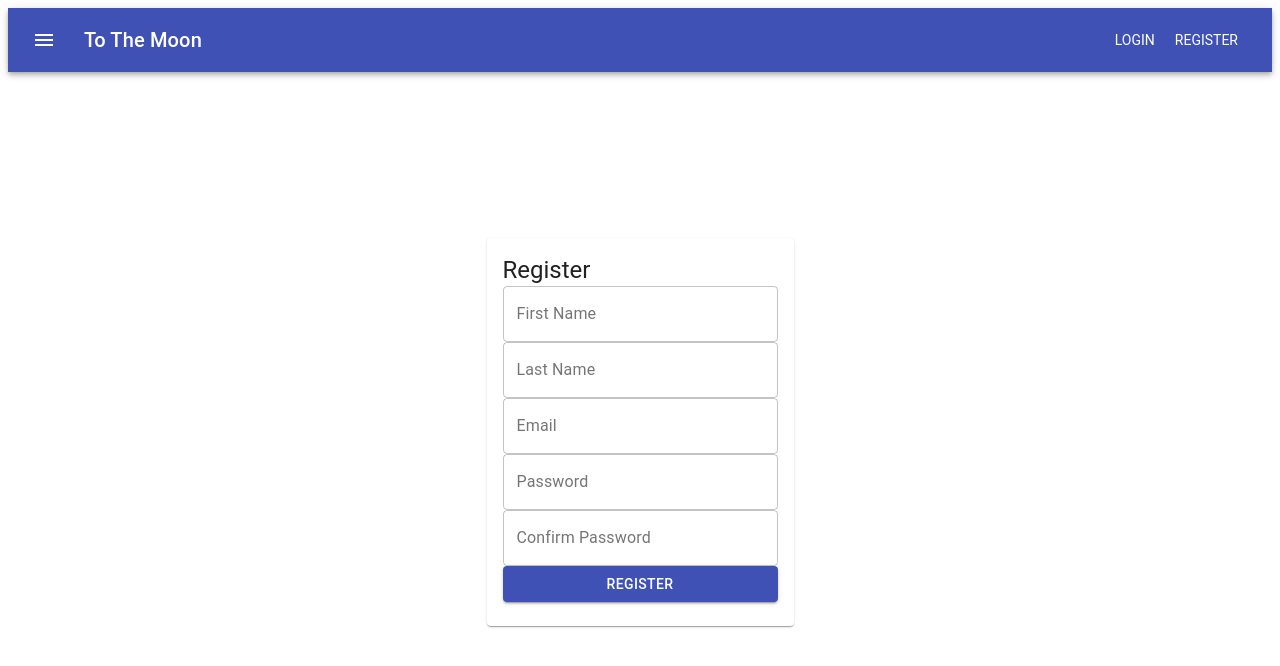
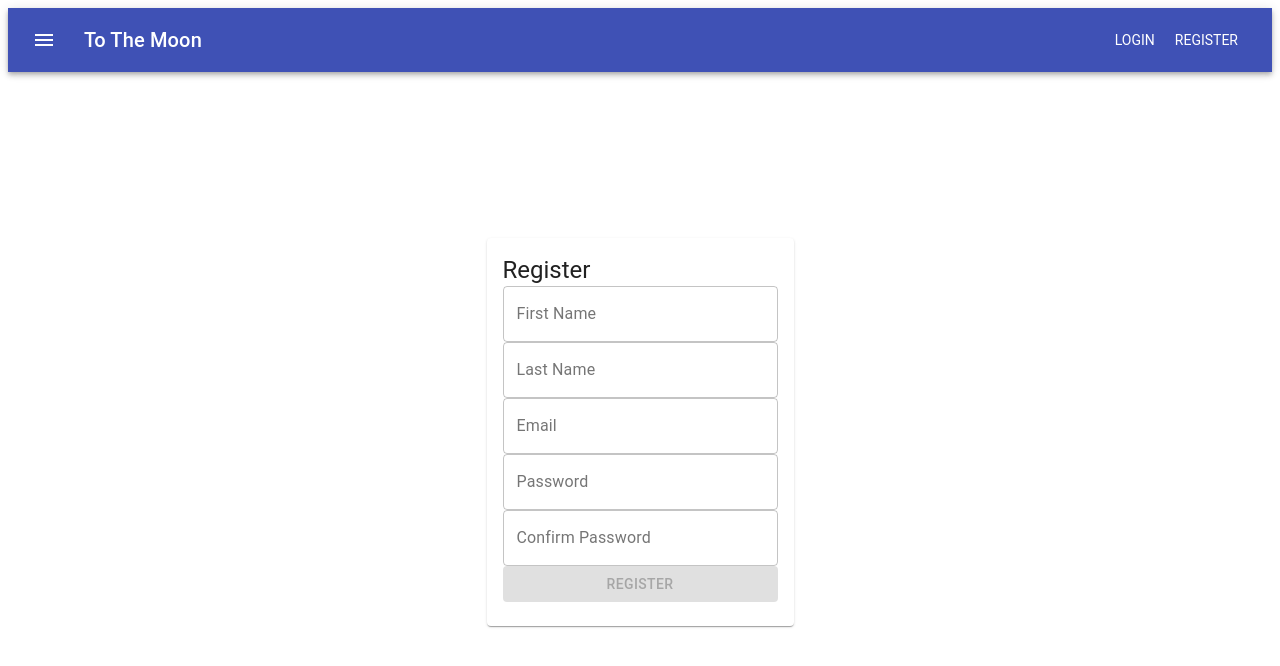
Before and after one commit to Tly1001/ToTheMoon, a React (Create React App) app in the folder frontend/: page /register in a window 1280 px wide. Shown: the top 666 px of the page. Built offline with nearby package versions, Linux system fonts and the light colour scheme.

Commit message:
Added validations for registration form. Added axios.post for registration.

```diff
--- a/frontend/src/components/auth/Register.js
+++ b/frontend/src/components/auth/Register.js
@@ -1,4 +1,5 @@
 import React from 'react'
+import { registerUser } from '../../lib/api'
 import { makeStyles } from '@material-ui/core/styles'
 import Box from '@material-ui/core/Box'
 import Button from '@material-ui/core/Button'
@@ -38,10 +39,27 @@ const Register = () => {
     setState(newState)
   }
 
-  const activating = (data) => {
-    Object.values(data)
-      // .map(val => !!val)
+  const isUnregistrable = () => {
+    // console.log('This is isRegistrable', !Object.values(state.formData)
+    //   .every(val => !!val === true))
+    return !Object.values(state.formData)
       .every(val => !!val === true)
+  }
+
+  const isUnequal = (data) => {
+    // console.log(!(data.password === data.passwordConfirmation))
+    return !(data.password === data.passwordConfirmation)
+  }
+
+  const handleSubmit = async event => {
+    event.preventDefault()
+    try {
+      await registerUser(state.formData)
+      // TODO find react hooks equivalent of line below:
+      // this.props.history.push('/login')
+    } catch (err) {
+      console.log(err)
+    }
   }
 
   return (
@@ -58,6 +76,7 @@ const Register = () => {
               Register
             </Typography>
             <form
+              onSubmit={handleSubmit}
               className={classes.root}
               style={{ display: 'flex', flexDirection: 'column' }}
               noValidate
@@ -65,40 +84,43 @@ const Register = () => {
             >
               <TextField
                 onChange={handleChange}
-                id="outlined-basic"
                 name="firstName"
                 label="First Name"
                 variant="outlined"
               />
               <TextField
                 onChange={handleChange}
-                id="outlined-basic"
                 name="lastName"
                 label="Last Name"
                 variant="outlined"
               />
               <TextField
                 onChange={handleChange}
-                id="outlined-basic"
+                type="email"
                 name="email"
                 label="Email"
                 variant="outlined"
               />
               <TextField
                 onChange={handleChange}
-                id="outlined-basic"
+                type="password"
                 name="password"
                 label="Password"
                 variant="outlined"
               />
               <TextField
                 onChange={handleChange}
-                id="outlined-basic"
+                type="password"
                 name="passwordConfirmation"
                 label="Confirm Password"
                 variant="outlined"
               />
-              <Button variant="contained" color="primary" type="submit" disabled={ !activating }>
+              <Button
+                variant="contained"
+                color="primary"
+                type="submit"
+                disabled={ isUnregistrable() || isUnequal(state.formData) }
+              >
                 Register
               </Button>
             </form>
--- a/frontend/src/components/common/Navbar.js
+++ b/frontend/src/components/common/Navbar.js
@@ -1,4 +1,5 @@
 import React from 'react'
+// eslint-disable-next-line no-unused-vars
 import { Link, withRouter } from 'react-router-dom'
 
 import { makeStyles } from '@material-ui/core/styles'
@@ -31,9 +32,9 @@ const Navbar = () => {
             <MenuIcon />
           </IconButton>
           <Typography variant="h6" className={classes.title}>
-            <Link className="nav-item">To The Moon</Link>
+            <Link to="/" className="nav-item">To The Moon</Link>
           </Typography>
-          <Link className="nav-item nav-button">LOGIN</Link>
+          <Link to="/login" className="nav-item nav-button">LOGIN</Link>
           <Link to="/register" className="nav-item nav-button">REGISTER</Link>
         </Toolbar>
       </AppBar>
--- /dev/null
+++ b/frontend/src/lib/api.js
@@ -0,0 +1,8 @@
+import axios from 'axios'
+
+const baseUrl = 'http://localhost:8000/api'
+
+export const registerUser = formData => {
+  return axios.post(`${baseUrl}/register`, formData)
+    .then(res => console.log(res.data))
+}
```
Also changed, not shown: 1 other file (tests, documents, lock files or other folders).
